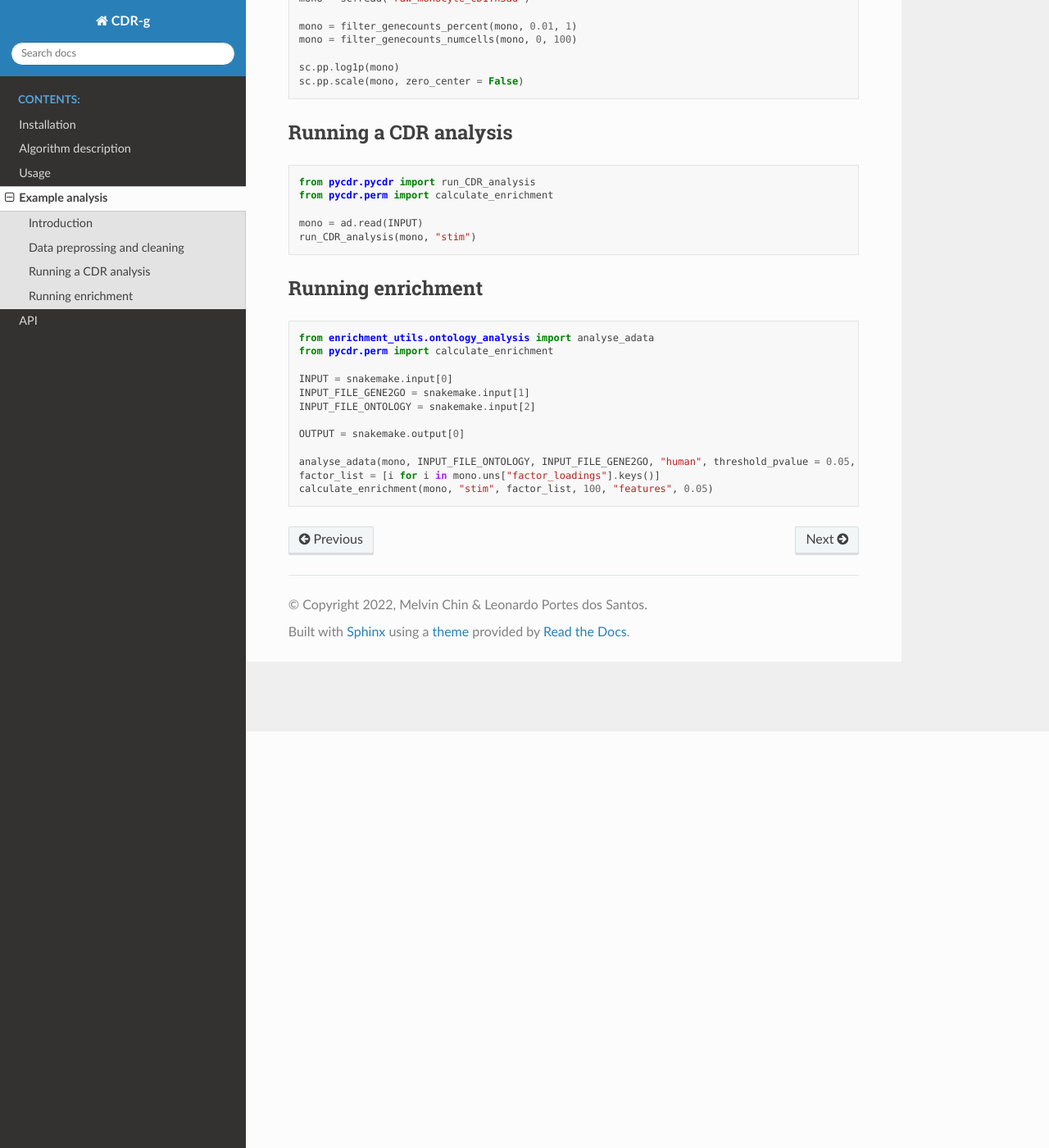
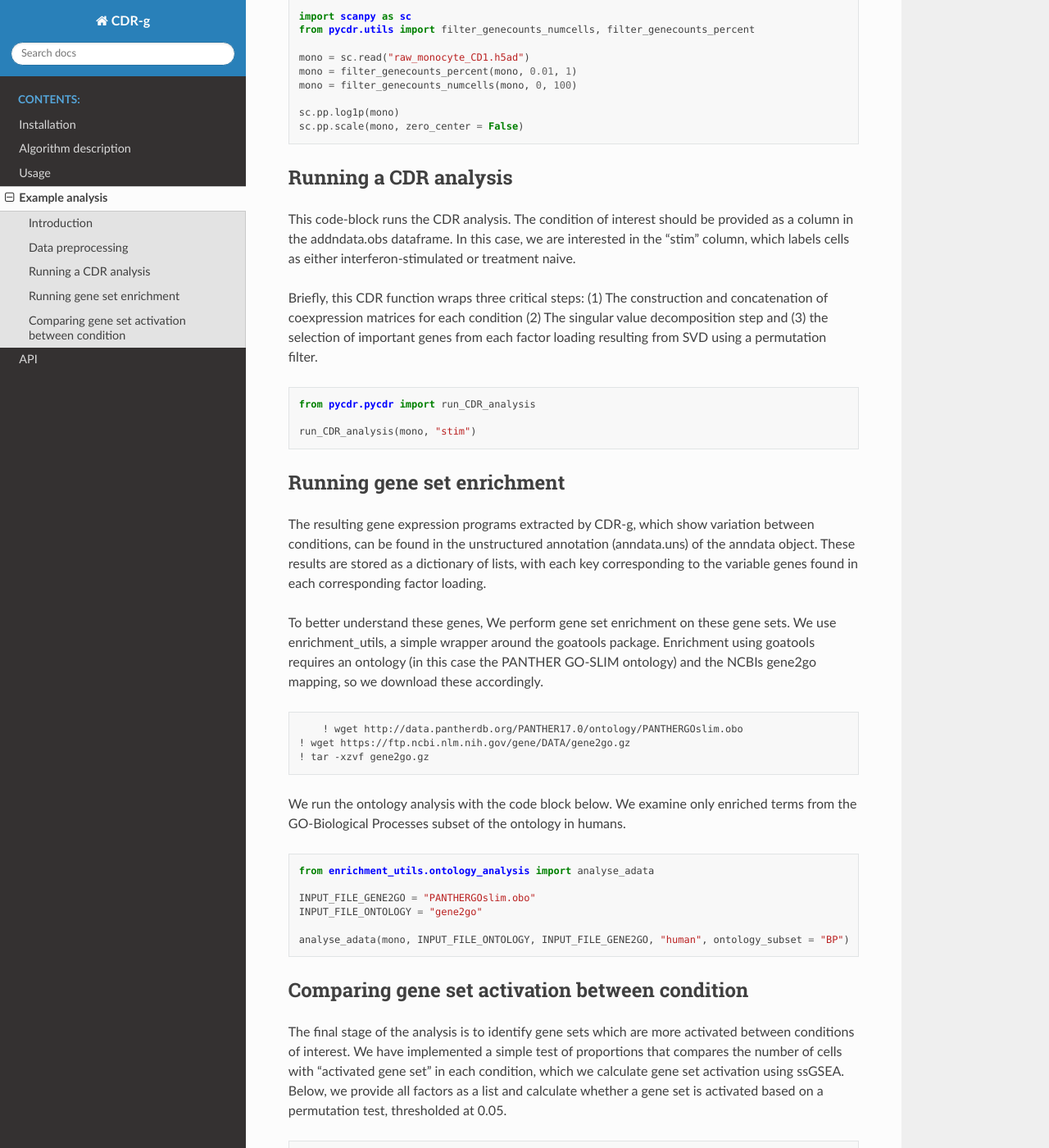
Before and after one commit to wlchin/pycdr, a Sphinx documentation site: the page built from docs/example_analysis.rst, in a window 1280 px wide and 1400 px high, scrolled down 508 px. Shown: the whole window at 82% size. Built offline with Sphinx 7.4.7 and the Read the Docs theme 2.0.0, drawn with Linux system fonts in a browser that asks for light colours; some of the changed text lies outside the part shown.

Commit message:
additional code

```diff
--- a/docs/example_analysis.rst
+++ b/docs/example_analysis.rst
@@ -4,14 +4,17 @@ Example analysis
 Introduction
 ------------
 
-Here, we analyse the a subset of the human peripheral blood dataset provided in Kang et al. This is a dataset of human peripheral blood cells, divided into an interferon beta stimulated dataset and one without. Download the dataset.
+Here, we analyse the a subset of the human peripheral blood dataset provided in Kang et al. This is a dataset of human peripheral blood cells, divided into an interferon beta stimulated dataset and one without. We first download the dataset from the github repository.
 
 .. code-block::
 
 	! wget https://github.com/wlchin/CDR_workflows/raw/main/monocytes/resources/raw_monocyte_CD14.h5ad
 
-Data preprossing and cleaning
------------------------------
+
+Data preprocessing
+------------------
+
+After loading the dataset, we implement several preprocessing steps: filtering, log-transform, and scaling step prior to running CDR-g.
 
 .. code-block:: python
 
@@ -19,7 +22,6 @@ Data preprossing and cleaning
     from pycdr.utils import filter_genecounts_numcells, filter_genecounts_percent
 
     mono = sc.read("raw_monocyte_CD1.h5ad")
-
     mono = filter_genecounts_percent(mono, 0.01, 1)
     mono = filter_genecounts_numcells(mono, 0, 100)
 
@@ -30,31 +32,51 @@ Data preprossing and cleaning
 Running a CDR analysis
 ----------------------
 
+This code-block runs the CDR analysis. The condition of interest should be provided as a column in the addndata.obs dataframe. In this case, we are interested in the "stim" column, which labels cells as either interferon-stimulated or treatment naive.
+
+Briefly, this CDR function wraps three critical steps: (1) The construction and concatenation of coexpression matrices for each condition (2) The singular value decomposition step and (3) the selection of important genes from each factor loading resulting from SVD using a permutation filter.
+
 .. code-block:: python
 
     from pycdr.pycdr import run_CDR_analysis
-    from pycdr.perm import calculate_enrichment
 
-    mono = ad.read(INPUT)
     run_CDR_analysis(mono, "stim")
 
-Running enrichment
-------------------
+
+Running gene set enrichment
+---------------------------
+
+The resulting gene expression programs extracted by CDR-g, which show variation between conditions, can be found in the unstructured annotation (anndata.uns) of the anndata object. These results are stored as a dictionary of lists, with each key corresponding to the variable genes found in each corresponding factor loading.
+
+To better understand these genes, We perform gene set enrichment on these gene sets. We use enrichment_utils, a simple wrapper around the goatools package. Enrichment using goatools requires an ontology (in this case the PANTHER GO-SLIM ontology) and the NCBIs gene2go mapping, so we download these accordingly.
+
+.. code-block::
+
+	! wget http://data.pantherdb.org/PANTHER17.0/ontology/PANTHERGOslim.obo
+    ! wget https://ftp.ncbi.nlm.nih.gov/gene/DATA/gene2go.gz
+    ! tar -xzvf gene2go.gz
 
 
-
+We run the ontology analysis with the code block below. We examine only enriched terms from the GO-Biological Processes subset of the ontology in humans.
 
 .. code-block:: python
 
     from enrichment_utils.ontology_analysis import analyse_adata
+
+    INPUT_FILE_GENE2GO = "PANTHERGOslim.obo"
+    INPUT_FILE_ONTOLOGY = "gene2go"
+
+    analyse_adata(mono, INPUT_FILE_ONTOLOGY, INPUT_FILE_GENE2GO, "human", ontology_subset = "BP")
+
+
+Comparing gene set activation between condition
+-----------------------------------------------
+
+The final stage of the analysis is to identify gene sets which are more activated between conditions of interest. We have implemented a simple test of proportions that compares the number of cells with "activated gene set" in each condition, which we calculate gene set activation using ssGSEA. Below, we provide all factors as a list and calculate whether a gene set is activated based on a permutation test, thresholded at 0.05.
+
+.. code-block:: python
+
     from pycdr.perm import calculate_enrichment
 
-    INPUT = snakemake.input[0]
-    INPUT_FILE_GENE2GO = snakemake.input[1]
-    INPUT_FILE_ONTOLOGY = snakemake.input[2]
-
-    OUTPUT = snakemake.output[0]
-
-    analyse_adata(mono, INPUT_FILE_ONTOLOGY, INPUT_FILE_GENE2GO, "human", threshold_pvalue = 0.05, ontology_subset = "BP", prop = False)
     factor_list = [i for i in mono.uns["factor_loadings"].keys()]
     calculate_enrichment(mono, "stim", factor_list, 100, "features", 0.05)
```
